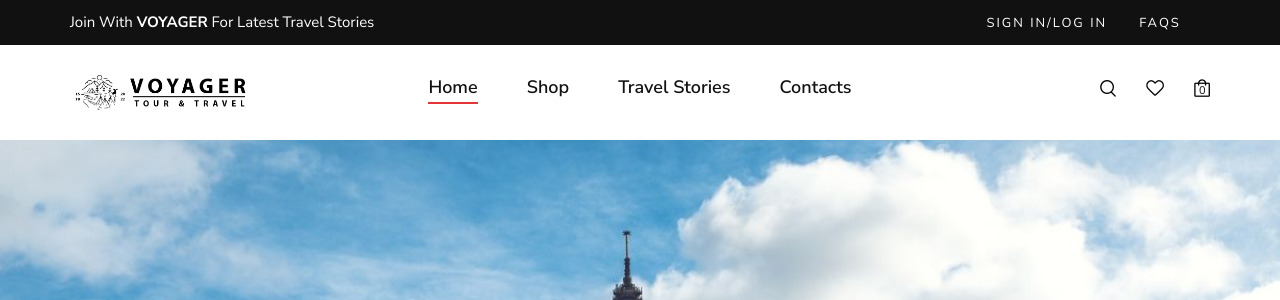
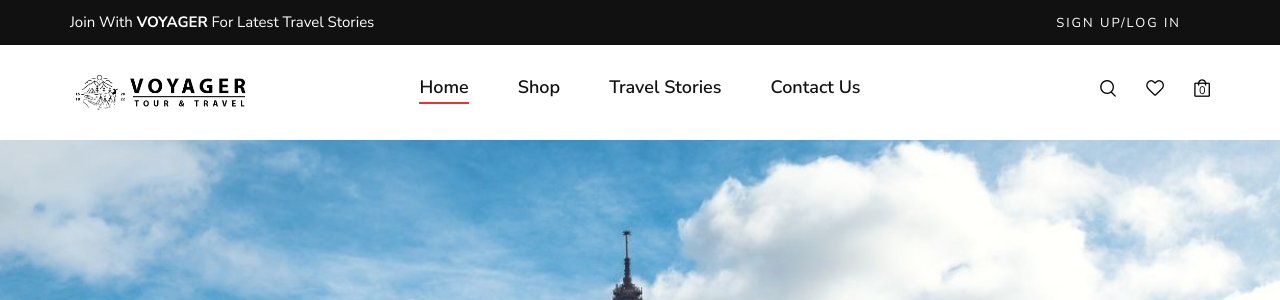
Before and after one commit to Escaper30/Capstone-Travel-, a PHP site: page /index.php in a window 1280 px wide. Shown: the top 300 px of the page. Run offline with PHP 8.4, Linux system fonts and the light colour scheme; some libraries are stand-ins or nearby versions.

Commit message:
Update header.php

```diff
--- a/header.php
+++ b/header.php
@@ -42,8 +42,8 @@
                     <div class="col-lg-6 col-md-5">
                         <div class="header__top__right">
                             <div class="header__top__links">
-                                <a href="./login.php">Sign In/Log In</a>
-                                <a href="./faq.php">FAQs</a>
+                                <a href="./register_user.php">Sign Up/Log In</a>
+<!--                                 <a href="./faq.php">FAQs</a> -->
                             </div>
                             <div class="header__top__hover">
                                 <!-- <span>Usd <i class="arrow_carrot-down"></i></span>
@@ -69,7 +69,7 @@
                     <nav class="header__menu mobile-menu">
                         <ul>
                             <li class="active"><a href="./index.php">Home</a></li>
-                            <li><a href="./shop.php">Shop</a></li>
+                            <li><a href="#">Shop</a></li>
                             <!-- <li><a href="#">Pages</a>
                                 <ul class="dropdown">
                                     <li><a href="./about.html">About Us</a></li>
@@ -80,7 +80,7 @@
                                 </ul>
                             </li> -->
                             <li><a href="./blog.php">Travel Stories</a></li>
-                            <li ><a href="./contact.php">Contacts</a></li>
+                            <li ><a href="./contact.php">Contact Us</a></li>
                         </ul>
                     </nav>
                 </div>
```
